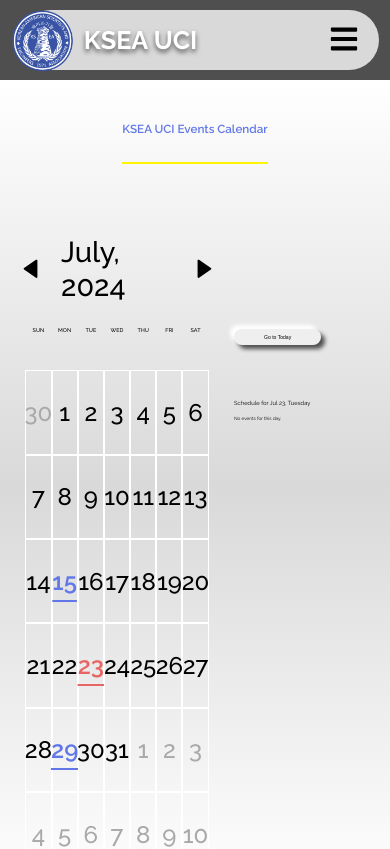
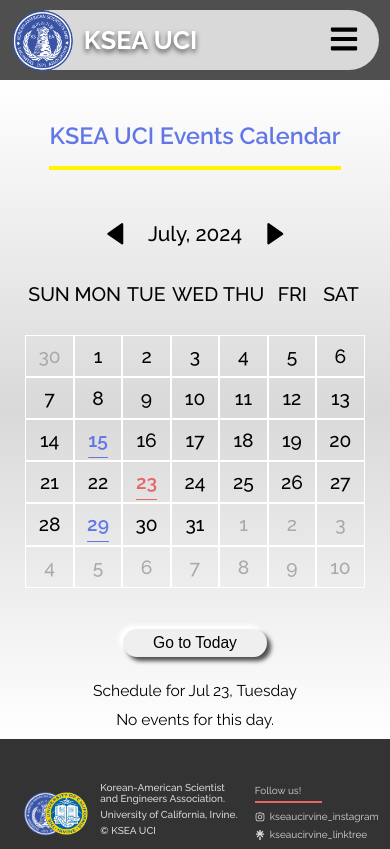
Before and after one commit to jicy9966/KSEAUCI_website, a React (Create React App) app: page /events in a window 390 px wide. Shown: the top 849 px of the page. Built offline with nearby package versions, Linux system fonts and the light colour scheme.

Commit message:
mobile update

```diff
--- a/src/components/Footer/footer.scss
+++ b/src/components/Footer/footer.scss
@@ -4,6 +4,8 @@
 {
     width: 100%;
     height: 250px;
+
+    @media screen and (max-width: $mobile-w) { height: 150px }
 
     z-index: 1;
 
--- a/src/components/MemberCard/member.scss
+++ b/src/components/MemberCard/member.scss
@@ -13,10 +13,22 @@
     align-items: center;
     margin: 3vh 0;
 
+    @media screen and (max-width: $mobile-w)
+    {
+        height: 15vh;
+        width: 80vw;
+    }
+
     img
     {
         padding: 2vw;
         width: 15vw;
+
+        @media screen and (max-width: $mobile-w)
+        {
+            padding: 4vw;
+            width: 30vw;
+        }
     }
 
     .info-wrap
@@ -25,6 +37,8 @@
         display: flex;
         flex-direction: column;
         justify-content: end;
+
+        @media screen and (max-width: $mobile-w) { height: 60%; }
 
         .name, .position
         {
@@ -35,12 +49,20 @@
             font-weight: 600;
             margin: 2px 0;
 
+            @media screen and (max-width: $mobile-w) { font-size: 3vw; }
+
             .black-line
             {
                 background-color: $clr-black;
                 height: 4.5vh;
                 width: 0.1vw;
                 margin: 0 1vw;
+
+                @media screen and (max-width: $mobile-w)
+                {
+                    width: 0.2vw;
+                    height: 2vh;
+                }
             }
         }
 
@@ -49,6 +71,7 @@
             margin-top: 1vh;
             color: $clr-gray;
             font-size: 1.2vw;
+            @media screen and (max-width: $mobile-w) { font-size: 2vw; }
         }
     }
 }
--- a/src/components/SearchBar/searchbar.scss
+++ b/src/components/SearchBar/searchbar.scss
@@ -7,6 +7,8 @@
     padding: 0.4vw;
     border-radius: 5px;
     margin: 2.5vh 0 4vh;
+
+    @media screen and (max-width: $mobile-w) { width: 50vw; }
 
     form
     {
@@ -18,7 +20,7 @@
     input
     {
         background-color: $clr-white;
-        width: 60%;
+        width: 70%;
         outline: none;
         border: none;
         margin-left: 5px;
@@ -30,6 +32,8 @@
         font-size: 1.3vw;
         margin: 0 10px;
         cursor: pointer;
+
+        @media screen and (max-width: $mobile-w) { font-size: 3vw; }
     }
 
     button
@@ -43,5 +47,7 @@
         width: 4vw;
         aspect-ratio: 3/1;
         text-align: center;
+
+        @media screen and (max-width: $mobile-w) { width: 12vw; }
     }
 }
--- a/src/components/TimeGrid/Item/item.scss
+++ b/src/components/TimeGrid/Item/item.scss
@@ -9,6 +9,12 @@
     {
         font-size: 1.2vw;
         margin: 0.5vh 0 1vh;
+
+        @media screen and (max-width: $mobile-w)
+        {
+            font-size: 2.5vw;
+            margin: 0.2vh 0 0.8vh;
+        }
     }
 }
 
@@ -18,7 +24,13 @@
     display: flex;
     justify-content: center;
 
-    .image{width: 20vw;}
+    @media screen and (max-width: $mobile-w) { margin-bottom: 1vh; }
+
+    .image
+    {
+        width: 20vw;
+        @media screen and (max-width: $mobile-w) { width: 25vw; }
+    }
 }
 
 .itemDesc
@@ -31,4 +43,6 @@
     line-clamp: 3;
     -webkit-line-clamp: 3;
     -webkit-box-orient: vertical;
+
+    @media screen and (max-width: $mobile-w) { font-size: 2vw; }
 }
--- a/src/components/TimeGrid/TimeGrid.scss
+++ b/src/components/TimeGrid/TimeGrid.scss
@@ -6,4 +6,10 @@
     grid-template-columns: repeat(3, 1fr);
     grid-gap: 0.5rem 2rem;
     padding: 0 10vw;
+
+    @media screen and (max-width: $mobile-w)
+    {
+        padding: 0 5vw;
+        grid-gap: 0 1.5rem;
+    }
 }
--- a/src/pages/ActivityPage/ItemView/itemview.scss
+++ b/src/pages/ActivityPage/ItemView/itemview.scss
@@ -7,6 +7,8 @@
     font-weight: 500;
     color: $clr-gray;
     padding: 5vh 0 0 10vw;
+
+    @media screen and (max-width: $mobile-w) { font-size: 8vw; }
 }
 
 .item-wrap
@@ -22,6 +24,12 @@
         {
             font-size: 1.8vw;
             margin: 1vh 0 0;
+
+            @media screen and (max-width: $mobile-w)
+            {
+                font-size: 4.5vw;
+                margin: 1vh 0 0.5vh;
+            }
         }
 
         .item-date
@@ -29,6 +37,8 @@
             font-size: 1vw;
             color: $clr-gray;
             font-weight: 500;
+
+            @media screen and (max-width: $mobile-w) { font-size: 3vw; }
         }
     }
 
@@ -38,12 +48,15 @@
         justify-content: center;
         gap: 1rem;
         margin-bottom: 2vh;
+
+        @media screen and (max-width: $mobile-w) { gap: 0.5rem; }
     }
 
     img
     {
         width: 30vw;
         align-self: center;
+        @media screen and (max-width: $mobile-w) { width: 80vw; }
     }
 
     .item-desc
@@ -51,5 +64,12 @@
         margin-top: 2vh;
         white-space: pre-line;
         font-size: 1.2vw;
+
+        @media screen and (max-width: $mobile-w)
+        {
+            font-size: 3vw;
+            padding: 0 10vw;
+            white-space: unset;
+        }
     }
 }
--- a/src/pages/ActivityPage/activity.scss
+++ b/src/pages/ActivityPage/activity.scss
@@ -8,11 +8,17 @@
 
     .title
     {
+        margin-top: 8vh;
         font-size: 3.3vw;
         font-weight: 600;
         color: $clr-blue;
         text-align: center;
-        margin-top: 8vh;
+
+        @media screen and (max-width: $mobile-w)
+        {
+            margin-top: 3vh;
+            font-size: 7vw;
+        }
     }
 
     .yellow-line
@@ -21,6 +27,12 @@
         width: 40%;
         aspect-ratio: 70 / 1;
         margin: 5vh 0;
+
+        @media screen and (max-width: $mobile-w)
+        {
+            margin: 2vh 0;
+            width: 70%;
+        }
     }
 
     .subheader
@@ -29,5 +41,10 @@
         font-weight: 300;
         font-size: 2vw;
         margin-bottom: 3vh;
+
+        @media screen and (max-width: $mobile-w)
+        {
+            font-size: 5vw;
+        }
     }
 }
--- a/src/pages/EventsPage/EventsPage.js
+++ b/src/pages/EventsPage/EventsPage.js
@@ -82,7 +82,7 @@
                                                 <div className="mod">
                                                     <button className="close" onClick={close}>X</button>
                                                     <text className="content">{event.description}</text>
-                                                    <div className="flex-col">
+                                                    <div className="flex-tpo">
                                                         {event.time ? <text className="time">TIME: {event.time}</text> : null}
                                                         {event.location ? <text className="location">Location: {event.location}</text> : null}
                                                     </div>
--- a/src/pages/EventsPage/EventsPage.scss
+++ b/src/pages/EventsPage/EventsPage.scss
@@ -14,12 +14,21 @@
         text-align: center;
         margin-top: 5vh;
 
+        @media screen and (max-width: $mobile-w) { margin: 5vh 0 1vh; }
+
+        h1
+        {
+            @media screen and (max-width: $mobile-w) { font-size: 6vw; }
+        }
+
         .yellow-line
         {
             background-color: $clr-yellow;
             width: 100%;
             aspect-ratio: 70 / 1;
             margin: 3vh 0;
+
+            @media screen and (max-width: $mobile-w) { margin: 2vh 0; }
         }
     }
 
@@ -30,6 +39,8 @@
         justify-content: center;
         width: 100%;
 
+        @media screen and (max-width: $mobile-w) { flex-direction: column; }
+
         .calendar
         {
             width: 60%;
@@ -37,6 +48,8 @@
             display: flex;
             flex-direction: column;
             align-items: center;
+
+            @media screen and (max-width: $mobile-w) { width: 100%; }
 
             .month
             {
@@ -52,6 +65,8 @@
                     font-weight: 500;
                     text-transform: capitalize;
                     margin: 5vw;
+
+                    @media screen and (max-width: $mobile-w) { font-size: 1.3rem; }
                 }
 
                 .arrow
@@ -77,6 +92,12 @@
                 font-weight: 500;
                 text-transform: capitalize;
 
+                @media screen and (max-width: $mobile-w)
+                {
+                    width: 97%;
+                    font-size: 5vw;
+                }
+
                 text
                 {
                     width: 14.28%;
@@ -98,6 +119,12 @@
 
                 :hover{background-color: $clr-whitegray;}
 
+                @media screen and (max-width: $mobile-w)
+                {
+                    width: 100%;
+                    font-size: 1.2rem;
+                }
+
                 .days
                 {
                     width: 14.28%;
@@ -107,6 +134,8 @@
                     justify-content: center;
                     cursor: pointer;
                     border: 1px solid $clr-white;
+
+                    @media screen and (max-width: $mobile-w) { height: 5vh; }
 
                     .outDate{color: #a9a9a9;}
 
@@ -134,6 +163,15 @@
             width: 40%;
             margin-top: 10vh;
 
+            @media screen and (max-width: $mobile-w)
+            {
+                width: 100%;
+                margin-top: 2vh;
+                display: flex;
+                flex-direction: column;
+                align-items: center;
+            }
+
             .today-button
             {
                 height: 5vh;
@@ -141,6 +179,8 @@
                 align-items: center;
                 justify-content: space-between;
                 margin-bottom: 5vh;
+
+                @media screen and (max-width: $mobile-w) { margin-bottom: 2vh; }
 
                 button
                 {
@@ -151,10 +191,16 @@
                     font-weight: 400;
                     box-shadow: 4px 4px 4px $clr-gray, -4px -4px 4px $clr-white;
                     cursor: pointer;
+
+                    @media screen and (max-width: $mobile-w) { font-size: 4vw; }
                 }
             }
 
-            .selected-date{font-size: 1.5vw;}
+            .selected-date
+            {
+                font-size: 1.5vw;
+                @media screen and (max-width: $mobile-w) { font-size: 4vw; }
+            }
 
             .events-wrap
             {
@@ -165,6 +211,8 @@
                 display: flex;
                 flex-direction: column;
                 padding: 10px 0px;
+
+                @media screen and (max-width: $mobile-w) { align-items: center; }
 
                 .event
                 {
@@ -180,15 +228,30 @@
                     color: $clr-black;
                     border-style: solid;
                     border-width: 2px;
+
+                    @media screen and (max-width: $mobile-w)
+                    {
+                        width: 90%;
+                        font-size: 1rem;
+                    }
                 }
 
                 button
                 {
                     height: 50%;
                     width: 4vw;
+
+                    @media screen and (max-width: $mobile-w)
+                    {
+                        width: 15vw;
+                    }
                 }
 
-                .empty{font-size: 1.2vw;}
+                .empty
+                {
+                    font-size: 1.2vw;
+                    @media screen and (max-width: $mobile-w) { font-size: 4vw; }
+                }
             }
         }
     }
@@ -208,6 +271,13 @@
     justify-content: space-between;
     padding: 1.5vw;
 
+    @media screen and (max-width: $mobile-w)
+    {
+        width: 85vw;
+        height: 50vh;
+        padding: 25px;
+    }
+
     .close
     {
         display: flex;
@@ -216,13 +286,16 @@
         cursor: pointer;
 
         width: 1.5vw;
+
+        @media screen and (max-width: $mobile-w) { width: 5vw; }
     }
 
-    .flex-col
+    .flex-tpo
     {
         display: flex;
         flex-direction: row;
         justify-content: space-around;
+        @media screen and (max-width: $mobile-w) { flex-direction: column; }
     }
 
     .time, .location
@@ -230,6 +303,7 @@
         font-size: 1.5vw;
         font-weight: 600;
         color: $clr-black;
+        @media screen and (max-width: $mobile-w) { font-size: 5vw; }
     }
 
     .content
@@ -239,6 +313,7 @@
         font-size: 1.3vw;
         color: $clr-black;
         white-space: pre-line;
+        @media screen and (max-width: $mobile-w) { font-size: 5vw; }
     }
 
     .links
--- a/src/pages/HomePage/Leadership/leader.scss
+++ b/src/pages/HomePage/Leadership/leader.scss
@@ -84,9 +84,9 @@
 
                     @media screen and (max-width: $mobile-w)
                     {
-                        font-size: 3vw;
+                        font-size: 2vw;
                         padding-left: 2vw;
-                        line-height: 2vh;
+                        line-height: 1.8vh;
                     }
                 }
             }
--- a/src/pages/MembersPage/MembersPage.scss
+++ b/src/pages/MembersPage/MembersPage.scss
@@ -7,11 +7,15 @@
     align-items: center;
     margin: 5vh 0;
 
+    @media screen and (max-width: $mobile-w) {margin: 3vh 0;}
+
     h1
     {
         font-size: 3vw;
         font-weight: 600;
         color: $clr-blue;
+
+        @media screen and (max-width: $mobile-w) {font-size: 6vw;}
     }
 
     .yellow-line
@@ -20,6 +24,12 @@
         width: 30%;
         aspect-ratio: 70 / 1;
         margin: 2vh 0;
+
+        @media screen and (max-width: $mobile-w)
+        {
+            width: 50%;
+            margin: 1vh 0;
+        }
     }
 
     h2
@@ -27,6 +37,7 @@
         font-size: 2.3vw;
         font-weight: 300;
         font-style: italic;
+        @media screen and (max-width: $mobile-w) {font-size: 4vw;}
     }
 }
 
@@ -36,4 +47,10 @@
     grid-template-columns: repeat(2, 1fr);
     grid-gap: 2vw;
     align-self: center;
+
+    @media screen and (max-width: $mobile-w)
+    {
+        display: flex;
+        flex-direction: column;
+    }
 }
```
